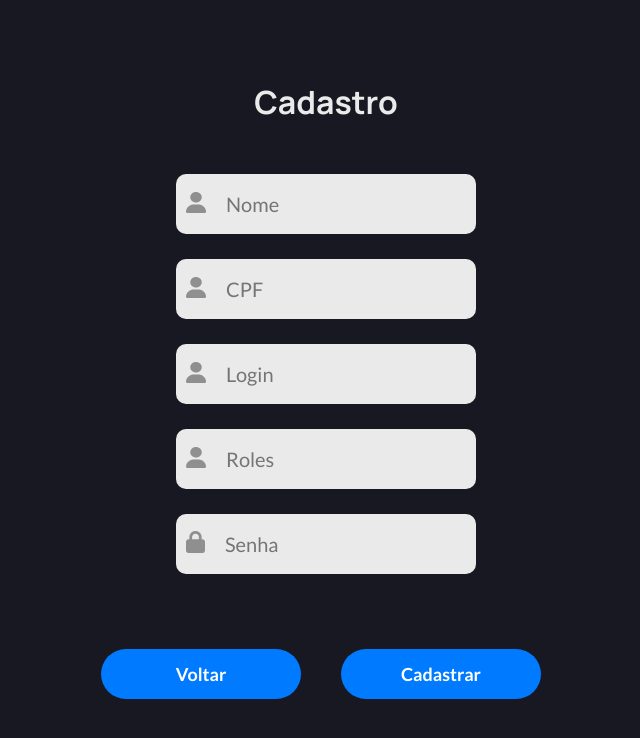
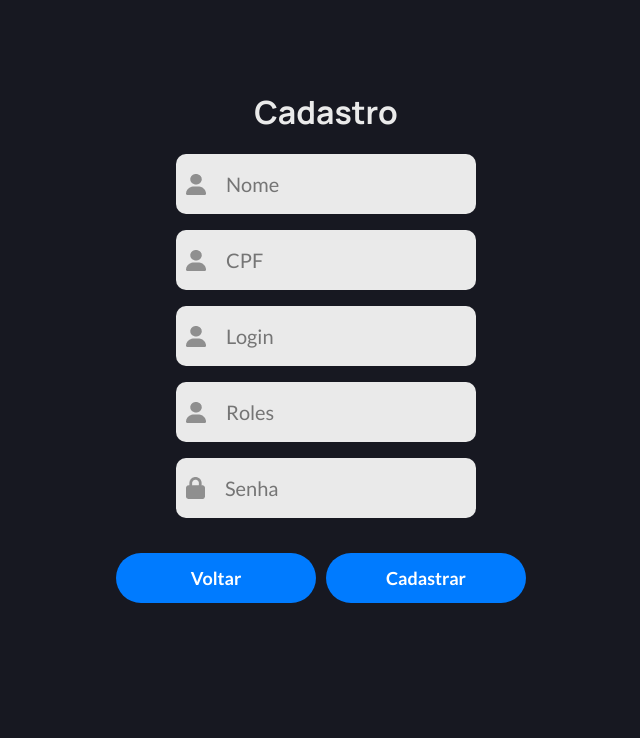
Before and after one commit to Equipe-Meta-Code/Dashboard-Pro4Tech, a React (Vite) app in the folder dashboard/: page /cadastro in a window 1280 px wide. Shown: the top 738 px of the page, without its empty margins (314-954 px from the left). Built offline with nearby package versions, Linux system fonts and the light colour scheme.

Commit message:
scss e posicionamento

```diff
--- a/dashboard/src/components/pages/cadastro/Cadastro.tsx
+++ b/dashboard/src/components/pages/cadastro/Cadastro.tsx
@@ -1,4 +1,4 @@
-import "./Cadastro.scss";
+import "../styles.scss";
 import password_icon from "../../../assets/password.png";
 import user_icon from "../../../assets/person.png";
 import { useNavigate } from "react-router-dom";
--- a/dashboard/src/components/pages/login/Login.scss
+++ /dev/null
@@ -1,81 +0,0 @@
-body{
-    background: #171821;
-}
-
-.container {
-    display: flex;
-    flex-direction: column;
-    margin: auto;
-    margin-top: 150px;
-    padding: 30px;
-    align-items: center;
-
-.title-label {
-    color: #eaeaea;
-    font-size: 32px;
-    font-weight: 700;
-}
-
-.inputs{
-    display: flex;
-    flex-direction: column;
-    gap: 10px;
-    margin-top: 50px;
-}
-
-.input{
-    display: flex;
-    align-items: center;
-    margin: auto;
-    width: 300px;
-    height: 60px;
-    background: #eaeaea;
-    border-radius: 10px;
-}
-
-.input img{
-    margin: -4px 10px 0px 10px;
-}
-
-.input input{
-    height: 20px;
-    width: 400px;
-    background: transparent;
-    outline: none;
-    border: none;
-    font-size: 20px;
-}
-
-.submit-container{
-    display: flex;
-    gap: 30px ;
-    margin: 60px auto;
-}
-
-.submit{
-    display: flex;
-    justify-content: center;
-    align-items: center;
-    border-radius: 50px;
-    width: 200px;
-    height: 50px;
-    background: #eaeaea;
-    color: #171821;
-    font-weight: 700;
-    font-size: 18px;
-    cursor: pointer;
-}
-
-.submit:hover{
-    background: #525252;
-    color:#eaeaea;
-    font-weight: bold;
-}
-
-.gray{
-    background: #eaeaea;
-    color:#171821;
-    font-weight: bold;
-}
-
-}
--- a/dashboard/src/components/pages/login/Login.tsx
+++ b/dashboard/src/components/pages/login/Login.tsx
@@ -1,4 +1,4 @@
-import "./Login.scss"
+import "../styles.scss";
 import password_icon from '../../../assets/password.png'
 import user_icon from '../../../assets/person.png'
 import React, { useCallback, useState } from  'react';
@@ -40,8 +40,8 @@ const Login = () => {
             </div>
             </div>
             <div className="submit-container">
+                <div className="submit" onClick={handleSubmit}>Entrar</div>
                 <div className="submit" onClick={cadastroSubmit}>Cadastrar</div>
-                <div className="submit" onClick={handleSubmit}>Entrar</div>
             </div>
             </div>
         </div>
--- a/dashboard/src/components/pages/cadastro/Cadastro.scss
+++ b/dashboard/src/components/pages/styles.scss
@@ -3,18 +3,18 @@ body{
 }
 
 .error-message {
-     color: white;
-  font-size: 14px;
-  margin-top: 5px;
-  display: flex;
-  justify-content: center;
+    color: white;
+    font-size: 14px;
+    margin-top: 15px;
+    display: flex;
+    justify-content: center;
 }
 
 .container {
     display: flex;
     flex-direction: column;
     margin: auto;
-    margin-top: 50px;
+    margin-top: 60px;
     padding: 30px;
     align-items: center;
 
@@ -29,8 +29,8 @@ body{
 .inputs{
     display: flex;
     flex-direction: column;
-    gap: 10px;
-    margin-top: 50px;
+    gap: 1px;
+    margin-top: 20px;
 }
 
 .input{
@@ -45,7 +45,7 @@ body{
 }
 
 .input img{
-    margin: -4px 10px 0px 10px;
+    margin: 0px 10px;
 }
 
 .input input{
@@ -61,11 +61,12 @@ body{
 .submit-container{
     display: flex;
     justify-content: center;
-    margin: 60px auto;
+    margin: 20px auto;
 }
 
 .submit{
     align-items: center;
+    text-align: center;
     border-radius: 50px;
     width: 200px;
     height: 50px;
@@ -74,7 +75,7 @@ body{
     font-weight: 700;
     font-size: 18px;
     cursor: pointer;
-    padding: 10px 20px;
+    padding: 14px;
     background-color: #007bff;
     color: #fff;
     margin-right: 10px;
```
